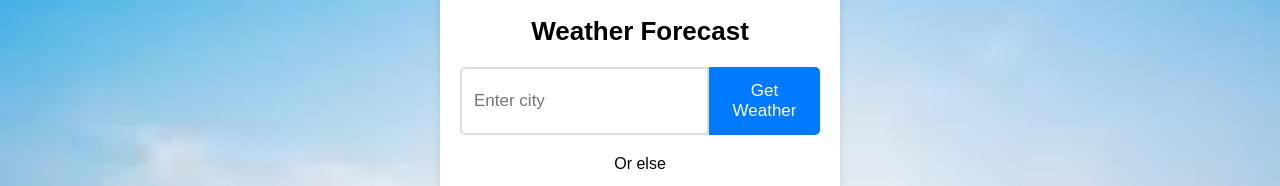
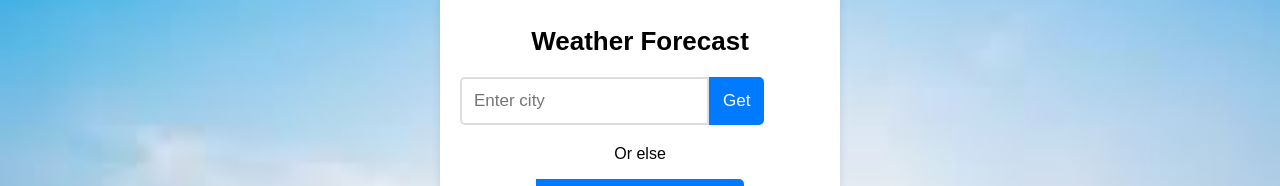
Before and after one commit to yasaswini-gottipati/PresentWeather, a React (Create React App) app in the folder weather-app/: page /weather in a window 1280 px wide. Shown: the part 256-442 px from the top of the page. Built offline with nearby package versions, Linux system fonts and the light colour scheme; no server answers; sample sign-in values are in the browser's storage.

Commit message:
Update Weather.jsx

```diff
--- a/weather-app/src/components/Weather.jsx
+++ b/weather-app/src/components/Weather.jsx
@@ -89,13 +89,15 @@ const WeatherApp = () => {
         <div className="weather-app">
             <h1>Weather Forecast</h1>
             <form onSubmit={handleSubmit}>
+                <div className='form-div'>
                 <input
                     type="text"
                     placeholder="Enter city"
                     value={city}
                     onChange={(e) => setCity(e.target.value)}
                 />
-                <button type="submit">Get Weather</button>
+                <button type="submit">Get</button>
+                </div>
             </form>
             <p>Or else</p>
             <button onClick={handleUseCurrentLocation} className="location-button">
```
